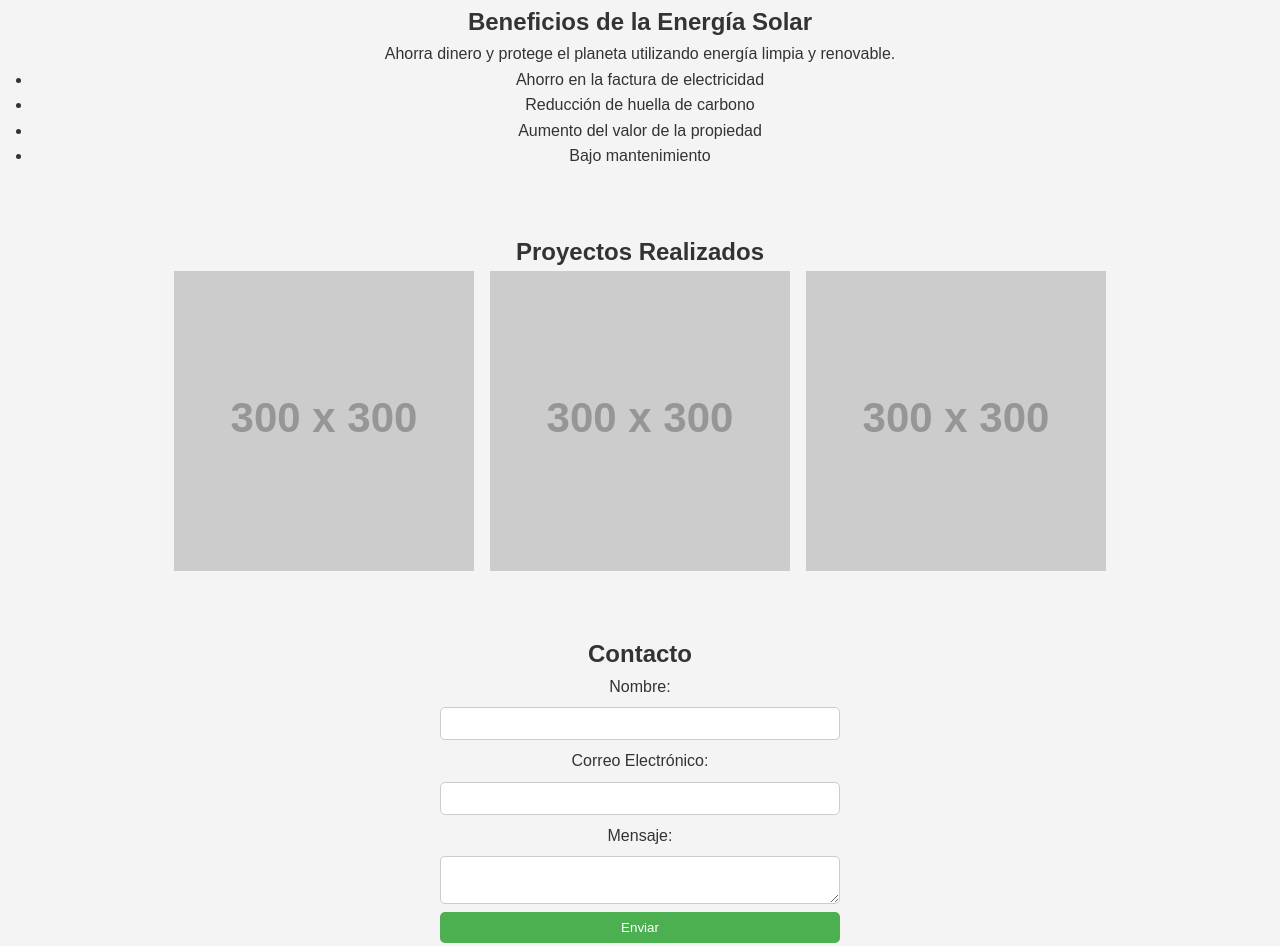
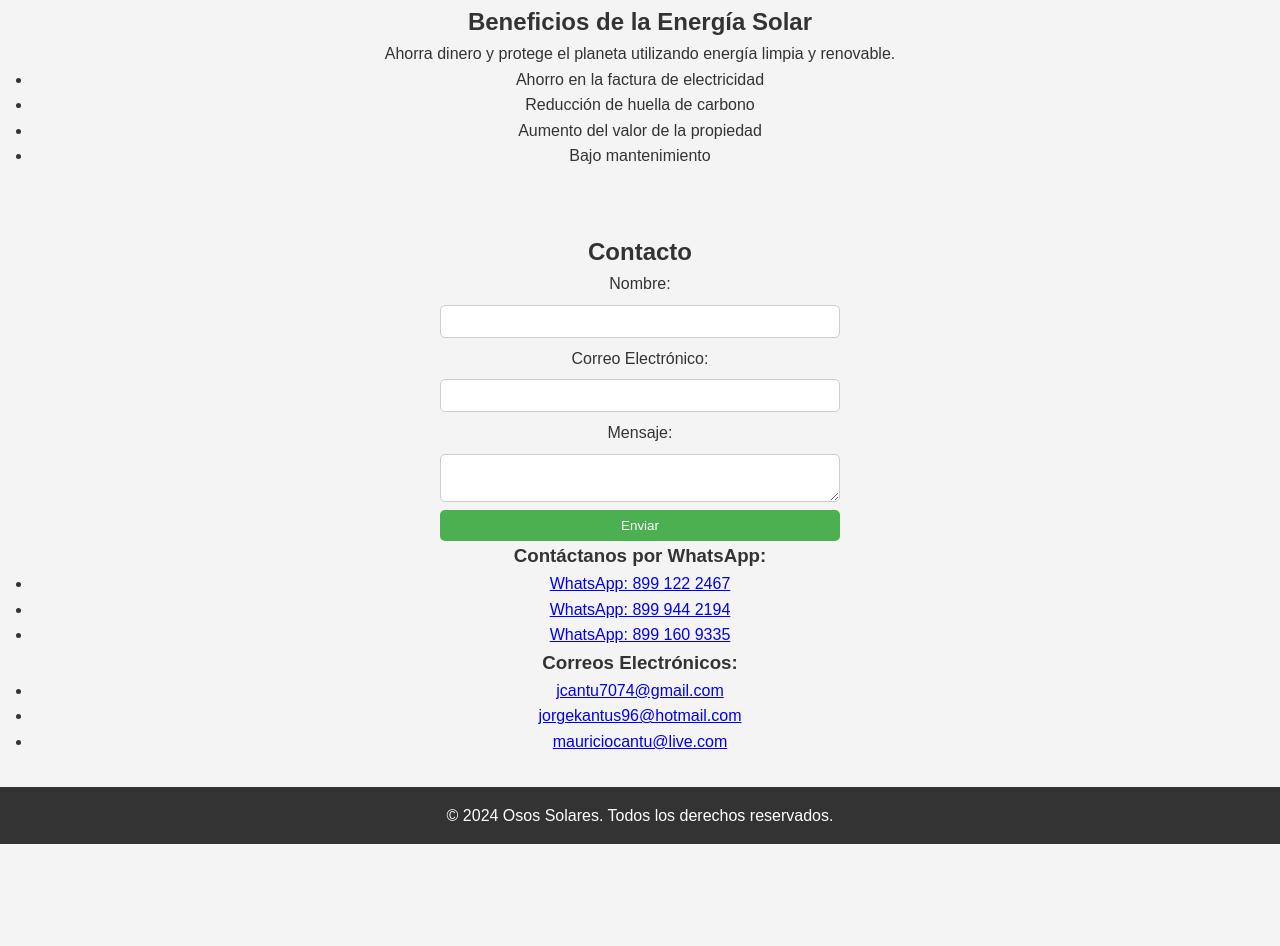
Before and after one commit to OsosSolares/Osos-Solares, a plain HTML site: page index.html in a window 1280 px wide. Shown: the part 502-1448 px from the top of the page. After the commit the page ends 1346 px from the top, so only its background shows below. Drawn offline with Linux system fonts and the light colour scheme; placeholder pictures from the web are drawn by us; a script that the page names is missing.

Commit message:
Update index.html

```diff
--- a/index.html
+++ b/index.html
@@ -1,4 +1,3 @@
-
 
 <!DOCTYPE html>
 <html lang="es">
@@ -17,7 +16,6 @@
                 <li><a href="#inicio">Inicio</a></li>
                 <li><a href="#servicios">Servicios</a></li>
                 <li><a href="#beneficios">Beneficios</a></li>
-                <li><a href="#proyectos">Proyectos</a></li>
                 <li><a href="#contacto">Contacto</a></li>
             </ul>
         </nav>
@@ -50,15 +48,6 @@
         </ul>
     </section>
 
-    <section id="proyectos">
-        <h2>Proyectos Realizados</h2>
-        <div class="gallery">
-            <img src="https://via.placeholder.com/300" alt="Proyecto 1">
-            <img src="https://via.placeholder.com/300" alt="Proyecto 2">
-            <img src="https://via.placeholder.com/300" alt="Proyecto 3">
-        </div>
-    </section>
-
     <section id="contacto">
         <h2>Contacto</h2>
         <form>
@@ -73,6 +62,20 @@
 
             <button type="submit">Enviar</button>
         </form>
+
+        <h3>Contáctanos por WhatsApp:</h3>
+        <ul>
+            <li><a href="https://wa.me/5218991222467" target="_blank">WhatsApp: 899 122 2467</a></li>
+            <li><a href="https://wa.me/5218999442194" target="_blank">WhatsApp: 899 944 2194</a></li>
+            <li><a href="https://wa.me/5218991609335" target="_blank">WhatsApp: 899 160 9335</a></li>
+        </ul>
+
+        <h3>Correos Electrónicos:</h3>
+        <ul>
+            <li><a href="mailto:jcantu7074@gmail.com">jcantu7074@gmail.com</a></li>
+            <li><a href="mailto:jorgekantus96@hotmail.com">jorgekantus96@hotmail.com</a></li>
+            <li><a href="mailto:mauriciocantu@live.com">mauriciocantu@live.com</a></li>
+        </ul>
     </section>
 
     <footer>
```
